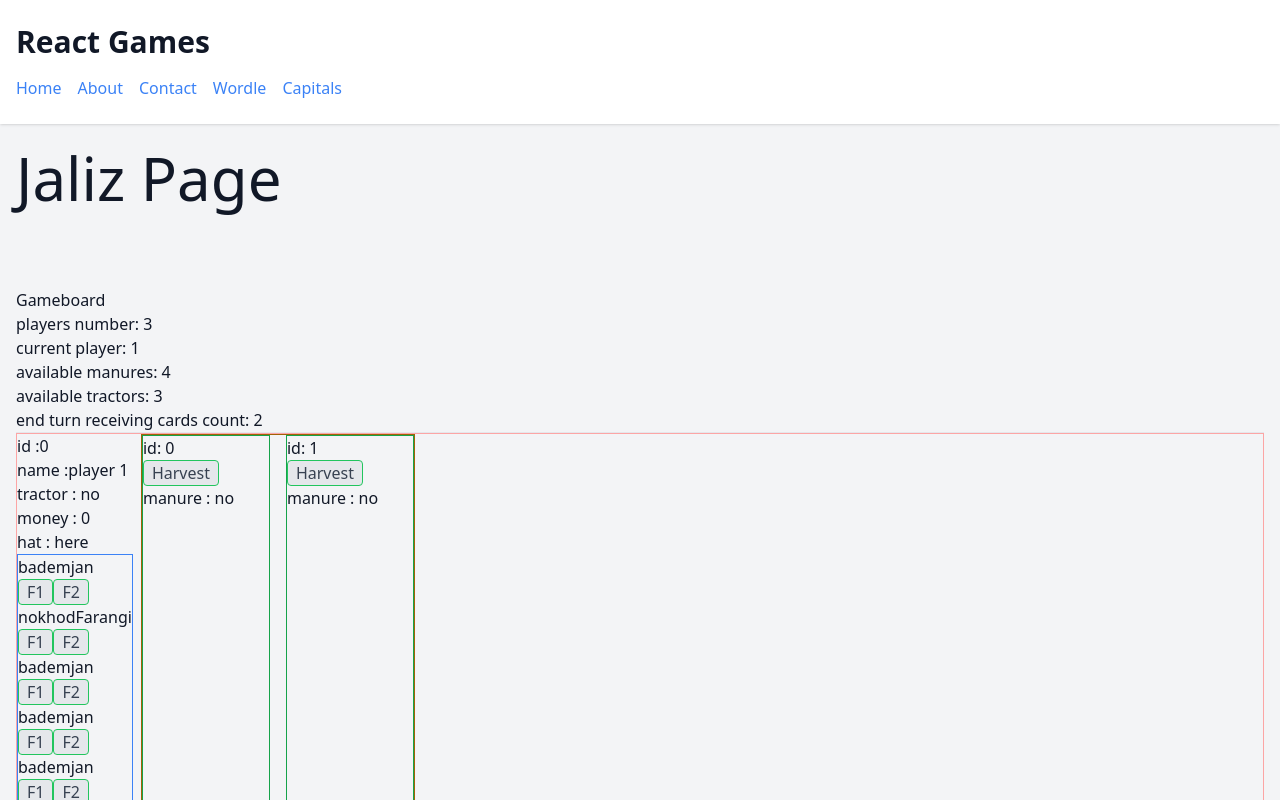
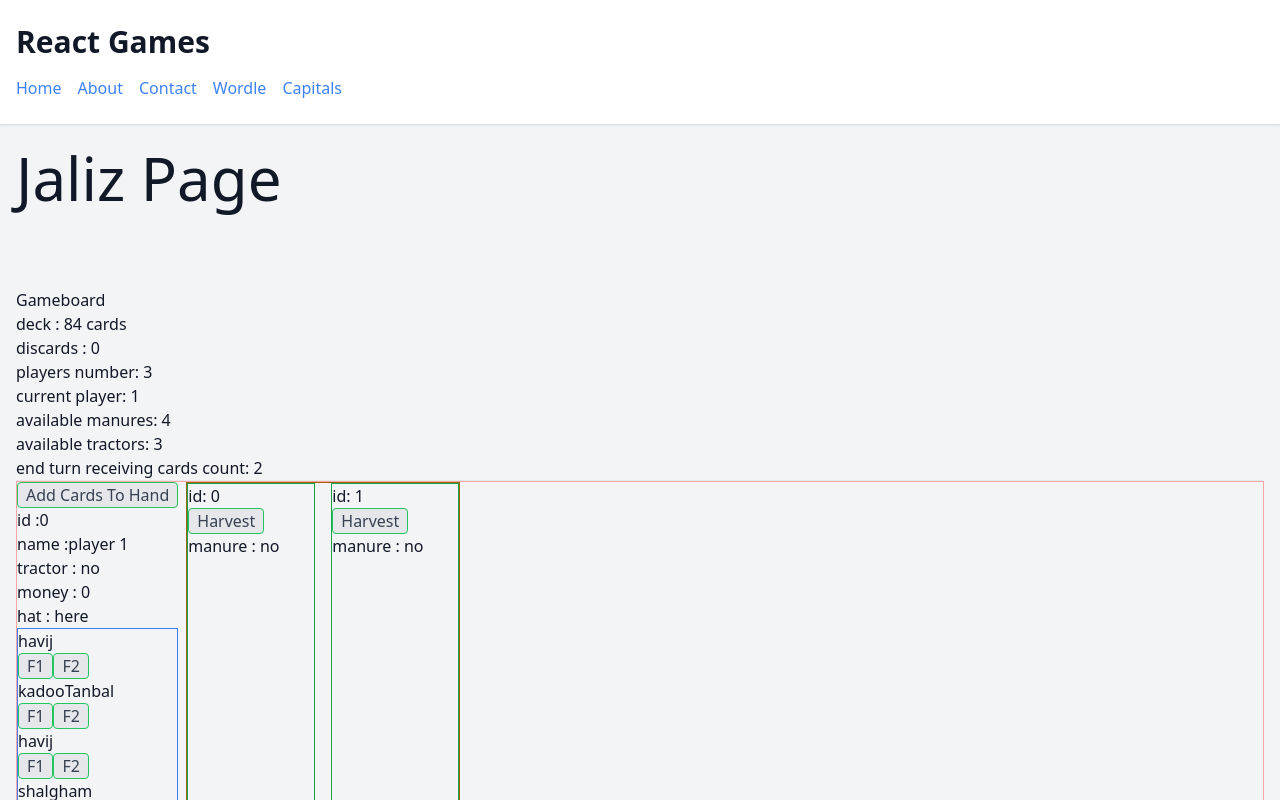
Before and after one commit to amir-sdmi/games, a Next.js app: page /jaliz in a window 1280 px wide. Both pictures are taken after a click on the button "Start Game". Shown: the top 800 px of the page. Built offline with nearby package versions, Linux system fonts and the light colour scheme.

Commit message:
handle add cards to hand

```diff
--- a/app/jaliz/_components/Gameboard.tsx
+++ b/app/jaliz/_components/Gameboard.tsx
@@ -15,6 +15,7 @@ export default function Gameboard({
     availableManures,
     availableTractors,
     deck,
+    discardPile,
     endTurnReceivingCardsCount,
   } = game;
 
@@ -43,7 +44,11 @@ export default function Gameboard({
   };
 
   const handleHarvest = (fieldIndex: number, player: PlayerType) => {
-    const { field: newField, money } = harvest(player.fields[fieldIndex]);
+    const {
+      field: newField,
+      money,
+      discardPile: newDiscardPile,
+    } = harvest(player.fields[fieldIndex], discardPile);
     setGame({
       ...game,
       players: players.map((p) =>
@@ -55,12 +60,28 @@ export default function Gameboard({
             }
           : p
       ),
+      discardPile: newDiscardPile,
+    });
+  };
+  //Todo: prevent to add more cards to hand if deck is under 2 or 3 cards
+  const handleAddCardsToHand = (player: PlayerType) => {
+    const newHand = [...player.hand];
+    for (let i = 0; i < endTurnReceivingCardsCount; i++) {
+      newHand.push(deck.pop() as CardType);
+    }
+    setGame({
+      ...game,
+      players: players.map((p) =>
+        p.id === player.id ? { ...p, hand: newHand } : p
+      ),
     });
   };
   return (
     <div>
       <div>
         <h1>Gameboard</h1>
+        <p>deck : {deck.length} cards</p>
+        <p>discards : {discardPile.length}</p>
         <p>players number: {players.length}</p>
         <p>current player: {currentPlayer}</p>
         <p>available manures: {availableManures}</p>
@@ -75,6 +96,12 @@ export default function Gameboard({
             key={player.id}
           >
             <div>
+              <button
+                className="border border-green-500 bg-gray-200 rounded px-2 text-gray-700"
+                onClick={() => handleAddCardsToHand(player)}
+              >
+                Add Cards To Hand
+              </button>
               <p>id :{player.id}</p>
               <p>name :{player.playerName}</p>
               <p>tractor : {player.tractor ? "yes" : "no"}</p>
--- a/app/jaliz/_types/types.ts
+++ b/app/jaliz/_types/types.ts
@@ -41,6 +41,7 @@ type GameType = {
   players: PlayerType[];
   currentPlayer: PlayerType["id"];
   deck: CardType[];
+  discardPile: CardType[];
   availableManures: number;
   availableTractors: number;
   endTurnReceivingCardsCount: 2 | 3;
--- a/app/jaliz/_utils/actions.ts
+++ b/app/jaliz/_utils/actions.ts
@@ -33,12 +33,14 @@ export const plant = (
 };
 
 export const harvest = (
-  field: FieldType
-): { field: FieldType; money: number } => {
+  field: FieldType,
+  discardPile: CardType[]
+): { field: FieldType; money: number; discardPile: CardType[] } => {
   const newField = { ...field };
+  const newDiscardPile = [...discardPile];
   if (newField.crops.quantity === 0) {
     console.log("no crops to harvest");
-    return { field, money: 0 };
+    return { field, money: 0, discardPile };
   } else {
     //find the price of the card
     const cardDetails = cardData.find(
@@ -57,9 +59,13 @@ export const harvest = (
       }
     });
 
+    //add cards to discard pile
+    for (let i = 0; i < newField.crops.quantity; i++) {
+      newDiscardPile.push(cardDetails as CardType);
+    }
     const money = closestIndex !== null ? closestIndex + 1 : 0;
     newField.crops.quantity = 0;
     newField.crops.cardId = null;
-    return { field: newField, money };
+    return { field: newField, money, discardPile: newDiscardPile };
   }
 };
--- a/app/jaliz/_utils/gameInitial.ts
+++ b/app/jaliz/_utils/gameInitial.ts
@@ -24,7 +24,7 @@ const activeCardsPerPlayer = (
 ): { from: number; to: number } => {
   switch (playerCount) {
     case 3:
-      return { from: 1, to: 2 };
+      return { from: 1, to: 9 };
     case 4:
       return { from: 0, to: 9 };
     case 5:
@@ -85,6 +85,7 @@ export const createNewGame = (
     }
   });
 
+  const discardPile: CardType[] = [];
   //manures, one more than players
   const availableManures = players.length + 1;
 
@@ -96,6 +97,7 @@ export const createNewGame = (
     players,
     currentPlayer,
     deck,
+    discardPile,
     availableManures,
     availableTractors,
     endTurnReceivingCardsCount,
```
